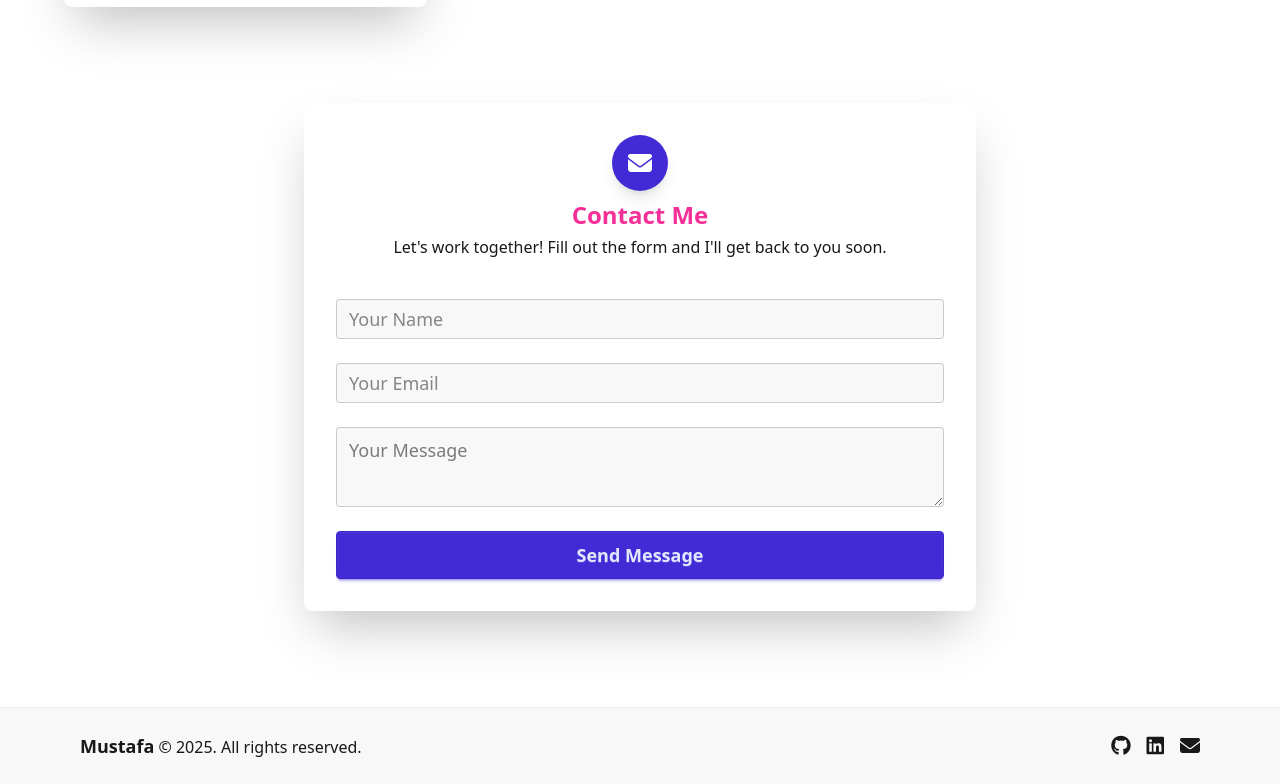
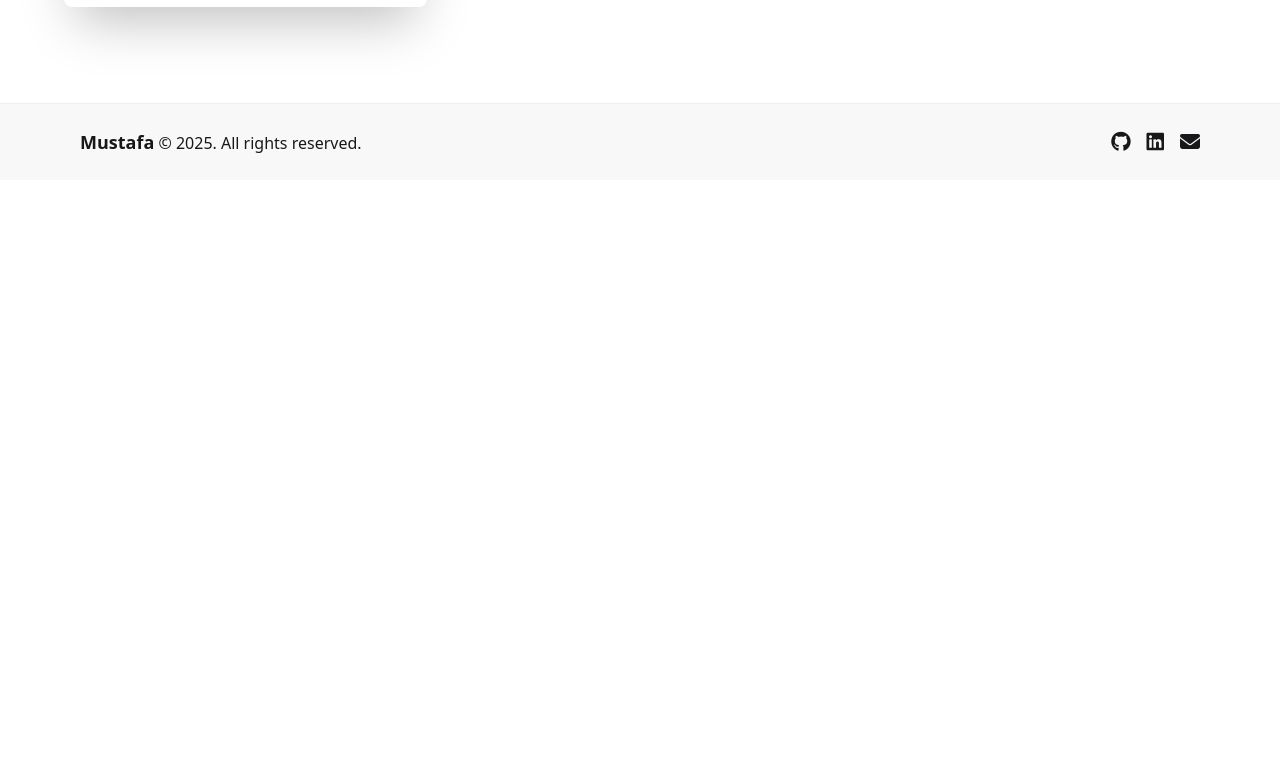
Before and after one commit to Mustafa-28/My-personal-website, a website built with Vite: page index.html in a window 1280 px wide. Shown: the part 2532-3316 px from the top of the page. After the commit the page ends 2712 px from the top, so only its background shows below. Built offline with nearby package versions, Linux system fonts and the light colour scheme.

Commit message:
deleting contact section

```diff
--- a/index.html
+++ b/index.html
@@ -473,30 +473,6 @@
         </div>
       </section>
 
-      <!-- Contact Section Improved -->
-      <section id="contact" class="py-12 max-w-2xl mx-auto">
-        <form class="card bg-base-100 dark:bg-base-300 shadow-2xl p-8 flex flex-col gap-6">
-          <div class="flex flex-col items-center mb-4">
-            <div class="mb-2">
-              <div class="w-14 h-14 rounded-full bg-primary flex items-center justify-center shadow-lg">
-                <i class="fa-solid fa-envelope text-white text-2xl"></i>
-              </div>
-            </div>
-            <h3 class="text-2xl font-bold text-secondary dark:text-primary mb-1">Contact Me</h3>
-            <p class="text-base-content text-center">Let's work together! Fill out the form and I'll get back to you soon.</p>
-          </div>
-          <input type="text" placeholder="Your Name" class="input input-bordered w-full text-lg bg-base-200 dark:bg-base-100 text-base-content focus:ring-2 focus:ring-primary transition" required />
-          <input type="email" placeholder="Your Email" class="input input-bordered w-full text-lg bg-base-200 dark:bg-base-100 text-base-content focus:ring-2 focus:ring-primary transition" required />
-          <textarea placeholder="Your Message" class="textarea textarea-bordered w-full text-lg bg-base-200 dark:bg-base-100 text-base-content focus:ring-2 focus:ring-primary transition" required></textarea>
-          <button type="submit" class="btn btn-primary btn-lg hover:scale-105 transition">Send Message</button>
-          <!-- Success message placeholder -->
-          <div class="hidden alert alert-success mt-2" id="contact-success">
-            <i class="fa-solid fa-circle-check"></i>
-            Thank you! Your message has been sent.
-          </div>
-        </form>
-      </section>
-
       <!-- Footer -->
       <footer class="bg-base-200 dark:bg-base-300 text-base-content py-6 mt-12 border-t border-base-300">
         <div class="max-w-6xl mx-auto flex flex-col md:flex-row items-center justify-between gap-4 px-4">
```
